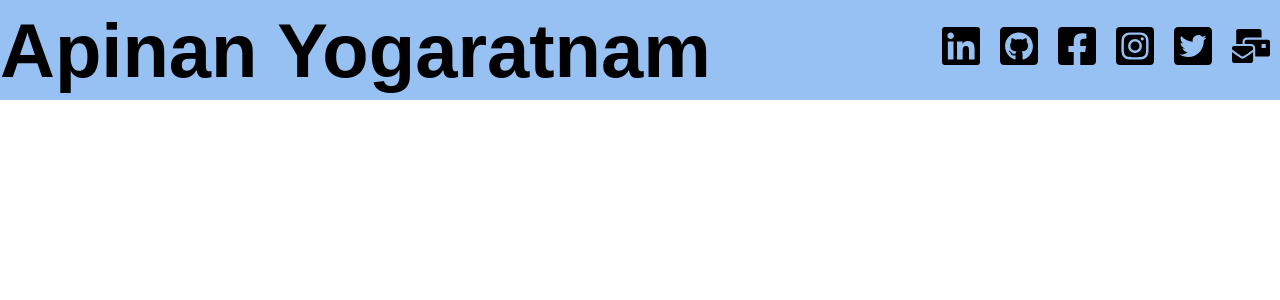
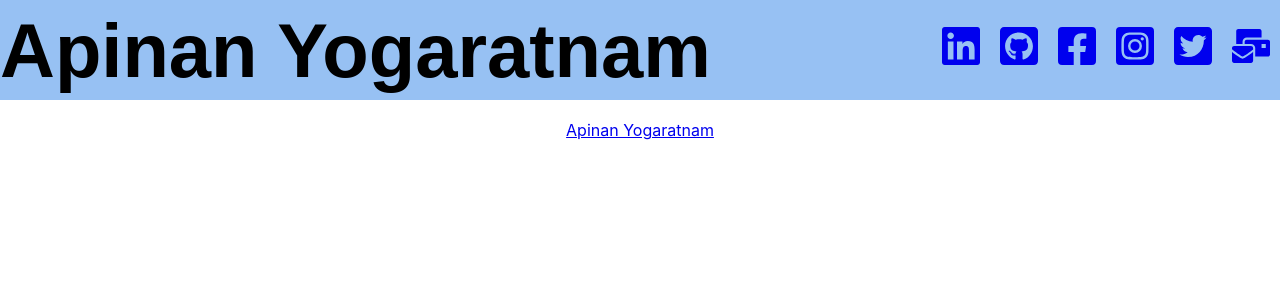
Before and after one commit to apinanyogaratnam/my-personal-website-v2.0, a React (Create React App) app: page / in a window 1280 px wide. Shown: the top 300 px of the page. Built offline with nearby package versions, Linux system fonts and the light colour scheme; a web font is replaced by a local one.

Commit message:
added links to icons

```diff
--- a/src/App.js
+++ b/src/App.js
@@ -5,6 +5,9 @@ function App() {
   return (
     <div className="App">
       <Header />
+      <script src="https://platform.linkedin.com/badges/js/profile.js" async defer type="text/javascript"></script>
+      <div class="badge-base LI-profile-badge" data-locale="en_US" data-size="medium" data-theme="dark" data-type="VERTICAL" data-vanity="apinan-yogaratnam-827177185" data-version="v1"><a class="badge-base__link LI-simple-link" href="https://ca.linkedin.com/in/apinan-yogaratnam-827177185?trk=profile-badge">Apinan Yogaratnam</a></div>
+
     </div>
   );
 }
--- a/src/components/header.js
+++ b/src/components/header.js
@@ -7,12 +7,24 @@ const Header = ({ title, onAdd, showAdd }) => {
         <header className="header">
             <h1>{title}</h1>
             <div>
+                <a href="https://www.linkedin.com/in/apinan-yogaratnam/">
                     <FaLinkedin className="header-icon" />
+                </a>
+                <a href="https://github.com/apinanyogaratnam">
                     <FaGithubSquare className="header-icon" />
+                </a>
+                <a href="https://www.facebook.com/apinan.yogaratnam.7">
                     <FaFacebookSquare className="header-icon" />
+                </a>
+                <a href="https://www.instagram.com/apinan.y/">
                     <FaInstagramSquare className="header-icon" />
+                </a>
+                <a href="https://twitter.com/apiyogaratnam">
                     <FaTwitterSquare className="header-icon" />
+                </a>
+                <a href="mailto: apinanapinan@icloud.com">
                     <FaMailBulk className="header-icon" />
+                </a>
             </div>
         </header>
     )
```
Lines whose indentation alone changed are shown as unchanged.
